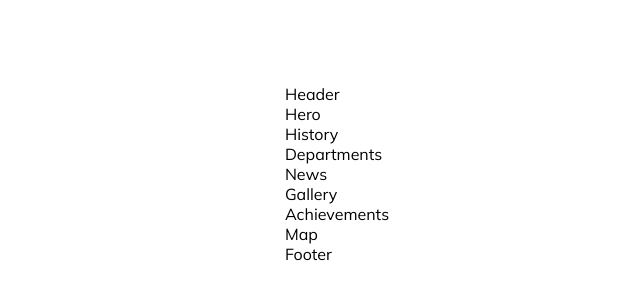
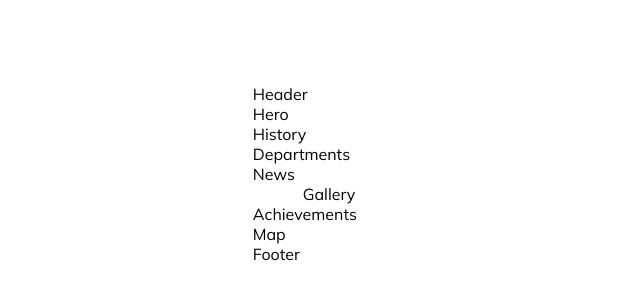
Before and after one commit to smile4alice/art-school-frontend, a React (Vite) app: page / in a window 1280 px wide. Shown: the part 234-534 px from the top of the page, without its empty margins (311-951 px from the left). Built offline with nearby package versions, Linux system fonts and the light colour scheme.

Commit message:
added container component

```diff
--- /dev/null
+++ b/src/components/Container/Container.jsx
@@ -0,0 +1,8 @@
+import styles from './Container.module.scss'
+
+const Container = ({ children }) => {
+
+  return <div className={styles.Container}>{children}</div>;
+};
+
+export default Container;
--- /dev/null
+++ b/src/components/Container/Container.module.scss
@@ -0,0 +1,6 @@
+.Container {
+  margin: 0 auto;
+  padding: 0 50px;
+  width: 100%;
+  max-width: 1180px;
+}
--- a/src/components/main/Gallery/Gallery.jsx
+++ b/src/components/main/Gallery/Gallery.jsx
@@ -1,7 +1,12 @@
+import Container from "../../Container/Container";
+import styles from './Gallery.module.scss';
+
 const Gallery = () => {
   return (
-    <div>Gallery</div>
-  )
-}
+    <Container>
+      <div >Gallery</div>
+    </Container>
+  );
+};
 
-export default Gallery
+export default Gallery;
--- a/src/index.scss
+++ b/src/index.scss
@@ -1,7 +1,7 @@
 @import url('https://fonts.googleapis.com/css2?family=Heebo:wght@100;200;300;400;500;600;700;800;900&family=Mulish:wght@200;300;400;500;600;700;800;900&display=swap');
 
 body {
-  width: 100vw;
+  // width: 100vw;
   min-height: 100vh;
   min-width: 320px;
   display: flex;
--- a/src/main.jsx
+++ b/src/main.jsx
@@ -1,13 +1,13 @@
 import React from 'react';
 import { BrowserRouter } from 'react-router-dom';
-import ReactDOM from 'react-dom/client';
+import ReactDOM from 'react-dom';
 import App from './App.jsx';
 import '@/index.scss';
 
 ReactDOM.createRoot(document.getElementById('root')).render(
   <React.StrictMode>
     <BrowserRouter>
-      <App />
+        <App />
     </BrowserRouter>
   </React.StrictMode>
 );
```
Also changed, not shown: src/components/main/Gallery/Gallery.module.scss (added).
